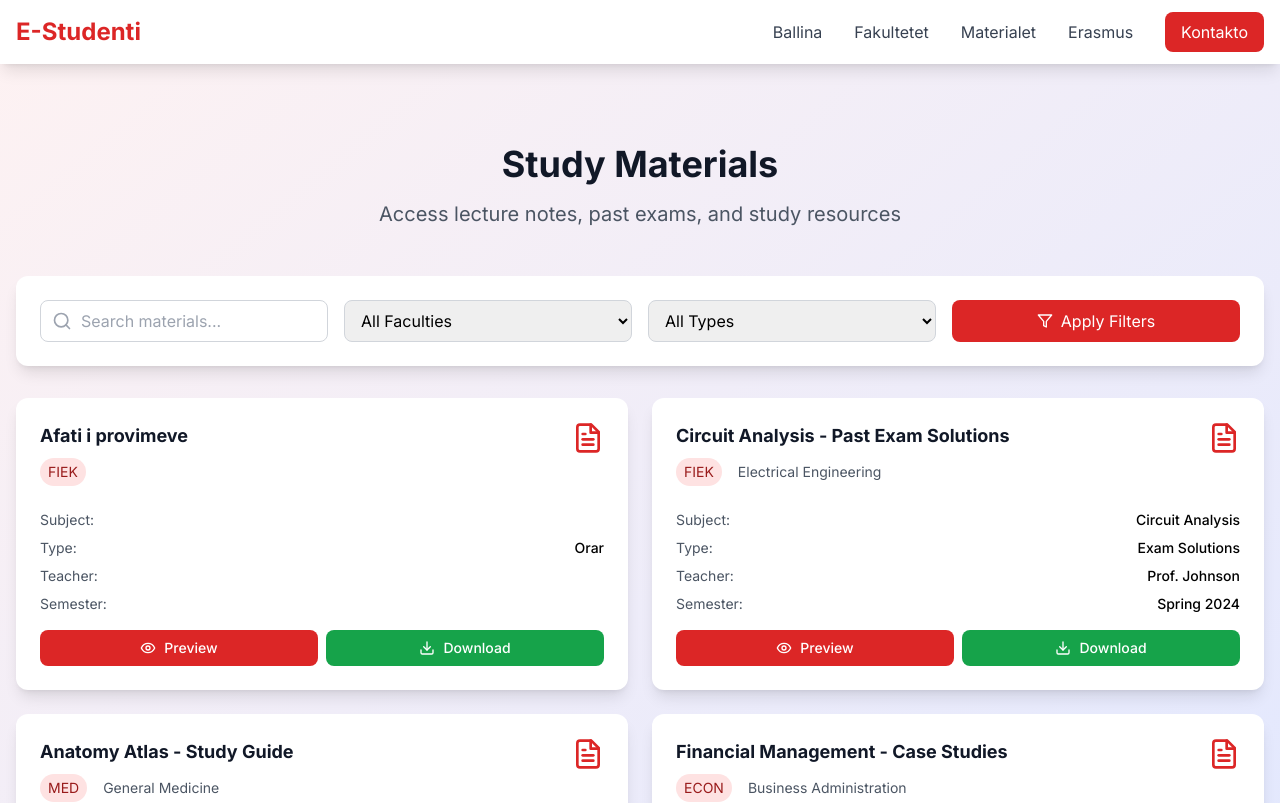
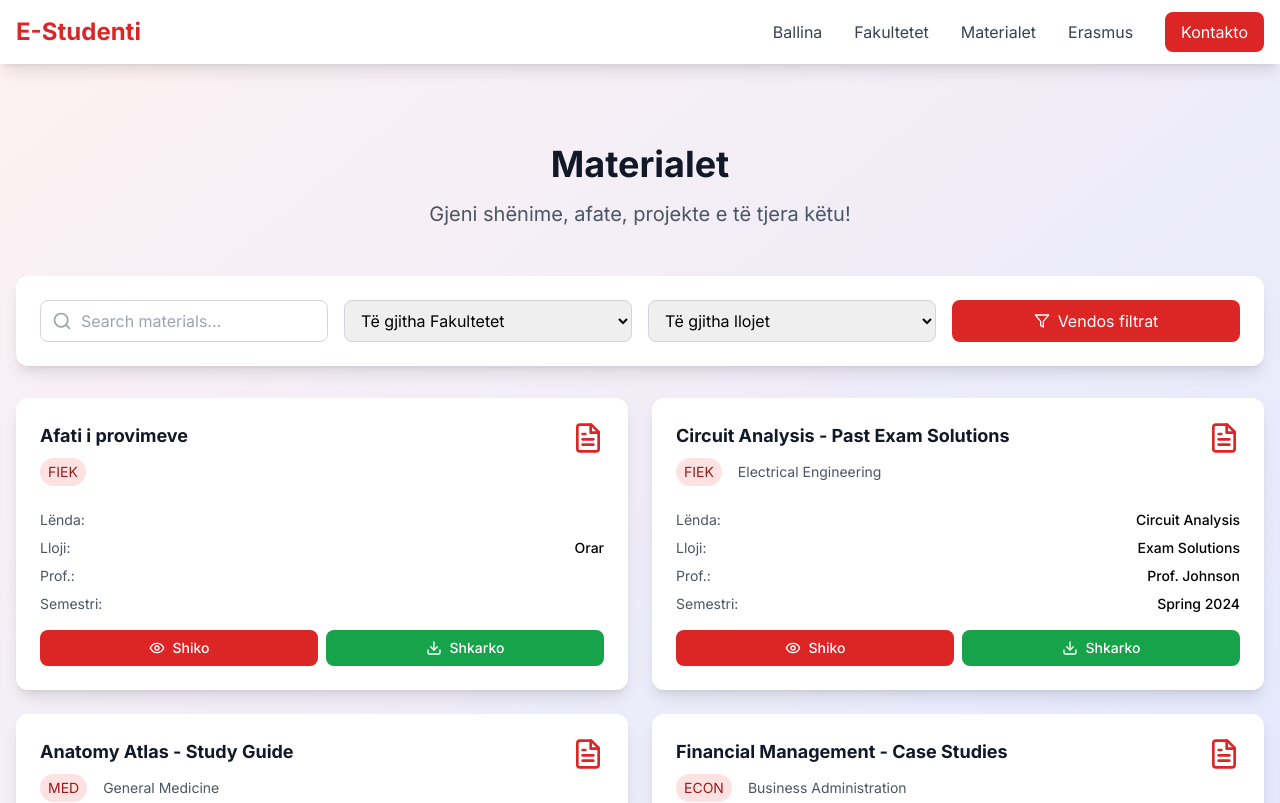
Before and after one commit to edonamulaj0/e-studenti, a Next.js app: page /materialet in a window 1280 px wide. Shown: the top 803 px of the page. Built offline with nearby package versions, Linux system fonts and the light colour scheme.

Commit message:
albanianmaterials

```diff
--- a/app/materialet/materials-client.js
+++ b/app/materialet/materials-client.js
@@ -25,11 +25,9 @@ export default function MaterialsClient({ initialMaterials }) {
     <div className="pt-20 min-h-screen bg-gradient-to-br from-red-50 to-indigo-100">
       <div className="container mx-auto px-4 py-16">
         <div className="text-center mb-12">
-          <h1 className="text-4xl font-bold text-gray-900 mb-4">
-            Study Materials
-          </h1>
+          <h1 className="text-4xl font-bold text-gray-900 mb-4">Materialet</h1>
           <p className="text-xl text-gray-600">
-            Access lecture notes, past exams, and study resources
+            Gjeni shënime, afate, projekte e të tjera këtu!
           </p>
         </div>
 
@@ -52,11 +50,11 @@ export default function MaterialsClient({ initialMaterials }) {
               onChange={(e) => setSelectedFaculty(e.target.value)}
               className="px-3 py-2 border border-gray-300 rounded-lg focus:outline-none focus:ring-2 focus:ring-red-500"
             >
-              <option value="">All Faculties</option>
+              <option value="">Të gjitha Fakultetet</option>
               <option value="FIEK">FIEK</option>
-              <option value="MED">Medicine</option>
-              <option value="ECON">Economics</option>
-              <option value="ENG">Engineering</option>
+              <option value="MED">Mjekesia</option>
+              <option value="ECON">Ekonomiku</option>
+              <option value="FIM">FIM</option>
             </select>
 
             <select
@@ -64,17 +62,17 @@ export default function MaterialsClient({ initialMaterials }) {
               onChange={(e) => setSelectedType(e.target.value)}
               className="px-3 py-2 border border-gray-300 rounded-lg focus:outline-none focus:ring-2 focus:ring-red-500"
             >
-              <option value="">All Types</option>
-              <option value="Lecture Notes">Lecture Notes</option>
-              <option value="Exam Solutions">Exam Solutions</option>
-              <option value="Study Guide">Study Guides</option>
-              <option value="Case Studies">Case Studies</option>
-              <option value="Projects">Projects</option>
+              <option value="">Të gjitha llojet</option>
+              <option value="Lecture Notes">Shënime ligjeratash</option>
+              <option value="Exam Solutions">Afate provimi</option>
+              <option value="Projects">Projekte</option>
+              <option value="Case Studies">Studime kërkimore</option>
+              <option value="Study Guide">Të tjera</option>
             </select>
 
             <button className="bg-red-600 text-white px-4 py-2 rounded-lg hover:bg-red-700 transition-colors flex items-center justify-center">
               <Filter className="w-4 h-4 mr-2" />
-              Apply Filters
+              Vendos filtrat
             </button>
           </div>
         </div>
@@ -104,23 +102,23 @@ export default function MaterialsClient({ initialMaterials }) {
 
               <div className="space-y-2 mb-4">
                 <div className="flex justify-between">
-                  <span className="text-sm text-gray-600">Subject:</span>
+                  <span className="text-sm text-gray-600">Lënda:</span>
                   <span className="text-sm font-medium">
                     {material.subject}
                   </span>
                 </div>
                 <div className="flex justify-between">
-                  <span className="text-sm text-gray-600">Type:</span>
+                  <span className="text-sm text-gray-600">Lloji:</span>
                   <span className="text-sm font-medium">{material.type}</span>
                 </div>
                 <div className="flex justify-between">
-                  <span className="text-sm text-gray-600">Teacher:</span>
+                  <span className="text-sm text-gray-600">Prof.:</span>
                   <span className="text-sm font-medium">
                     {material.teacher}
                   </span>
                 </div>
                 <div className="flex justify-between">
-                  <span className="text-sm text-gray-600">Semester:</span>
+                  <span className="text-sm text-gray-600">Semestri:</span>
                   <span className="text-sm font-medium">
                     {material.semester}
                   </span>
@@ -137,7 +135,7 @@ export default function MaterialsClient({ initialMaterials }) {
                     className="flex-1 bg-red-600 text-white py-2 px-4 rounded-lg hover:bg-red-700 transition-colors text-sm font-medium flex items-center justify-center"
                   >
                     <Eye className="w-4 h-4 mr-2" />
-                    Preview
+                    Shiko
                   </a>
                 )}
 
@@ -153,8 +151,8 @@ export default function MaterialsClient({ initialMaterials }) {
                     } // Added fallback for fileType
                     className="flex-1 bg-green-600 text-white py-2 px-4 rounded-lg hover:bg-green-700 transition-colors text-sm font-medium flex items-center justify-center"
                   >
-                    <Download className="w-4 h-4 mr-2"/>
-                    Download
+                    <Download className="w-4 h-4 mr-2" />
+                    Shkarko
                   </a>
                 )}
               </div>
@@ -166,9 +164,9 @@ export default function MaterialsClient({ initialMaterials }) {
           <div className="text-center py-12">
             <FileText className="w-16 h-16 text-gray-400 mx-auto mb-4" />
             <h3 className="text-xl font-semibold text-gray-600 mb-2">
-              No materials found
+              Nuk ka të dhëna.
             </h3>
-            <p className="text-gray-500">Try adjusting your search criteria</p>
+            <p className="text-gray-500">Provoni të ndryshoni kriteret e kërkimit.</p>
           </div>
         )}
       </div>
```
